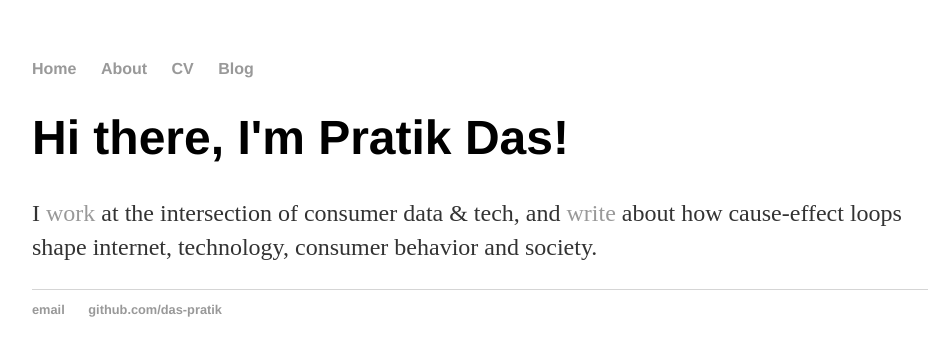
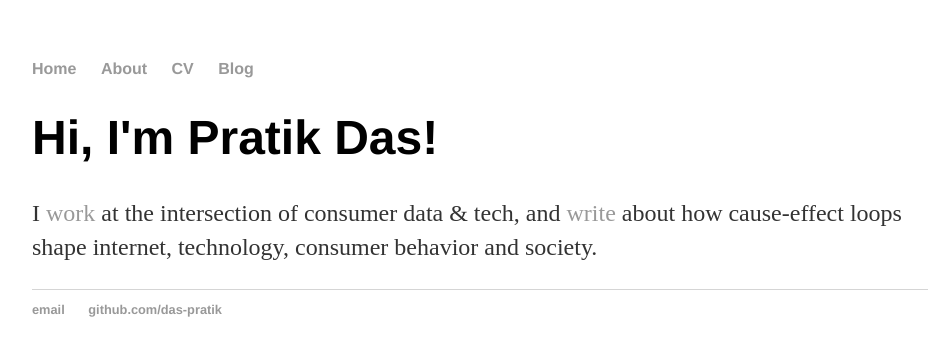
Before and after one commit to das-pratik/das-pratik.github.io, a Jekyll site: the page built from index.html, in a window 1280 px wide. Shown: the top 356 px of the page, without its empty margins (160-1092 px from the left). Built offline with Jekyll 4.4.1, drawn with Linux system fonts in a browser that asks for light colours.

Commit message:
Updated index.html file with layout specs

```diff
--- a/index.html
+++ b/index.html
@@ -1,32 +1,10 @@
-<!DOCTYPE html>
-<html>
-	<head>
-		<title>Pratik Das . Home</title>
-		<!-- link to main stylesheet -->
-		<link rel="stylesheet" type="text/css" href="/css/main.css">
-	</head>
-	<body>
-		<nav>
-    		<ul>
-        		<li><a href="/">Home</a></li>
-	        	<li><a href="/about">About</a></li>
-        		<li><a href="/cv">CV</a></li>
-        		<li><a href="/blog">Blog</a></li>
-    		</ul>
-		</nav>
-		<div class="container">
-    		<div class="blurb">
-        		<h1>Hi there, I'm Pratik Das!</h1>
-				<p>
-                    I <a href="/cv">work</a> at the intersection of consumer data & tech, and <a href="/blog">write</a> about how cause-effect loops shape internet, technology, consumer behavior and society.
-                </p>
-    		</div><!-- /.blurb -->
-		</div><!-- /.container -->
-		<footer>
-    		<ul>
-        		<li><a href="mailto:pratiknkdas@gmail.com">email</a></li>
-        		<li><a href="https://github.com/das-pratik">github.com/das-pratik</a></li>
-			</ul>
-		</footer>
-	</body>
-</html>
+---
+layout: default
+title: Pratik Das . Home
+---
+<div class="blurb">
+	<h1>Hi, I'm Pratik Das!</h1>
+	<p>
+		I <a href="/cv">work</a> at the intersection of consumer data & tech, and <a href="/blog">write</a> about how cause-effect loops shape internet, technology, consumer behavior and society.
+	</p>
+</div><!-- /.blurb -->
```
